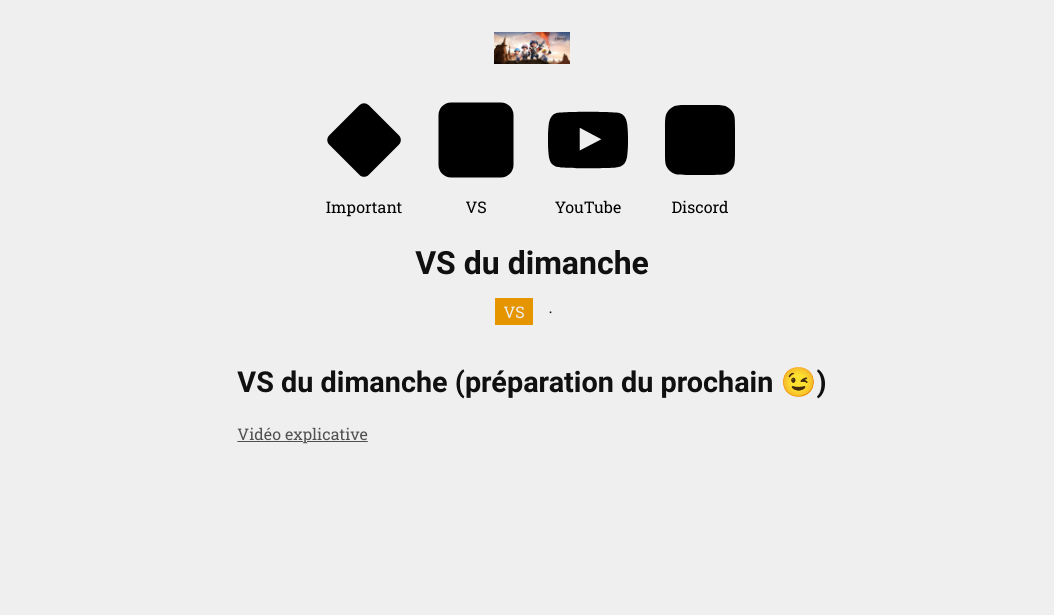
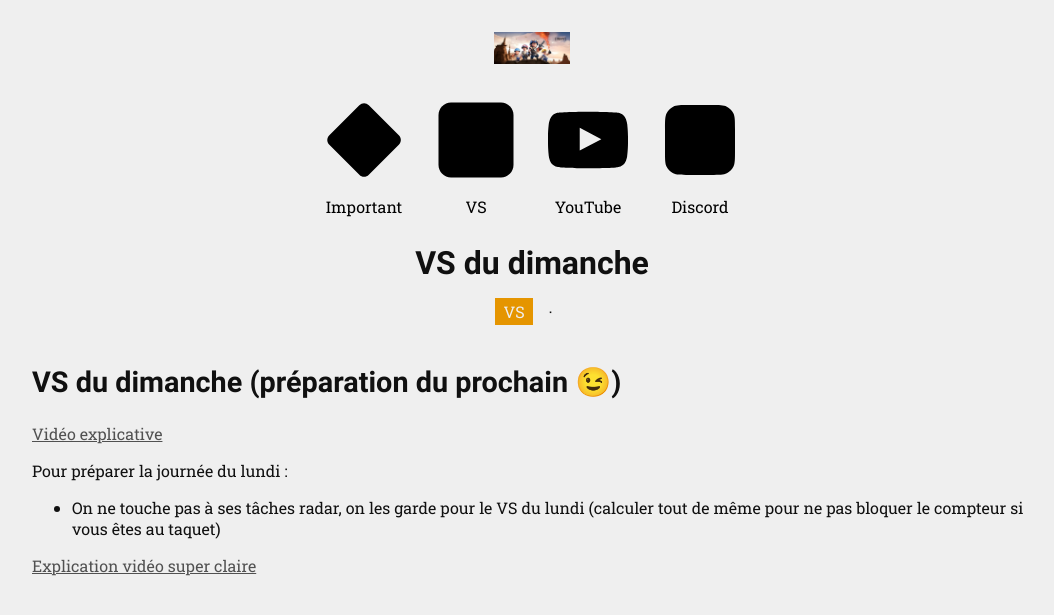
Before and after one commit to inmy-lw/inmy-lw.github.io, a Jekyll site: the page built from _posts/2025-11-09-vs-du-dimanche.md, in a window 1280 px wide. Shown: the top 615 px of the page, without its empty margins (108-1162 px from the left). Built offline with Jekyll 4.4.1, drawn with Linux system fonts in a browser that asks for light colours.

Commit message:
VS du dimanche

```diff
--- a/_posts/2025-11-09-vs-du-dimanche.md
+++ b/_posts/2025-11-09-vs-du-dimanche.md
@@ -7,3 +7,8 @@
 
 # VS du dimanche (préparation du prochain 😉)
 <a href="https://youtu.be/SgsCAmUsv5E?t=4016" target="_blank">Vidéo explicative</a>
+
+Pour préparer la journée du lundi :
+- On ne touche pas à ses tâches radar, on les garde pour le VS du lundi (calculer tout de même pour ne pas bloquer le compteur si vous êtes au taquet)
+
+[Explication vidéo super claire](https://youtu.be/ugD7PMJw214?t=798)
```
